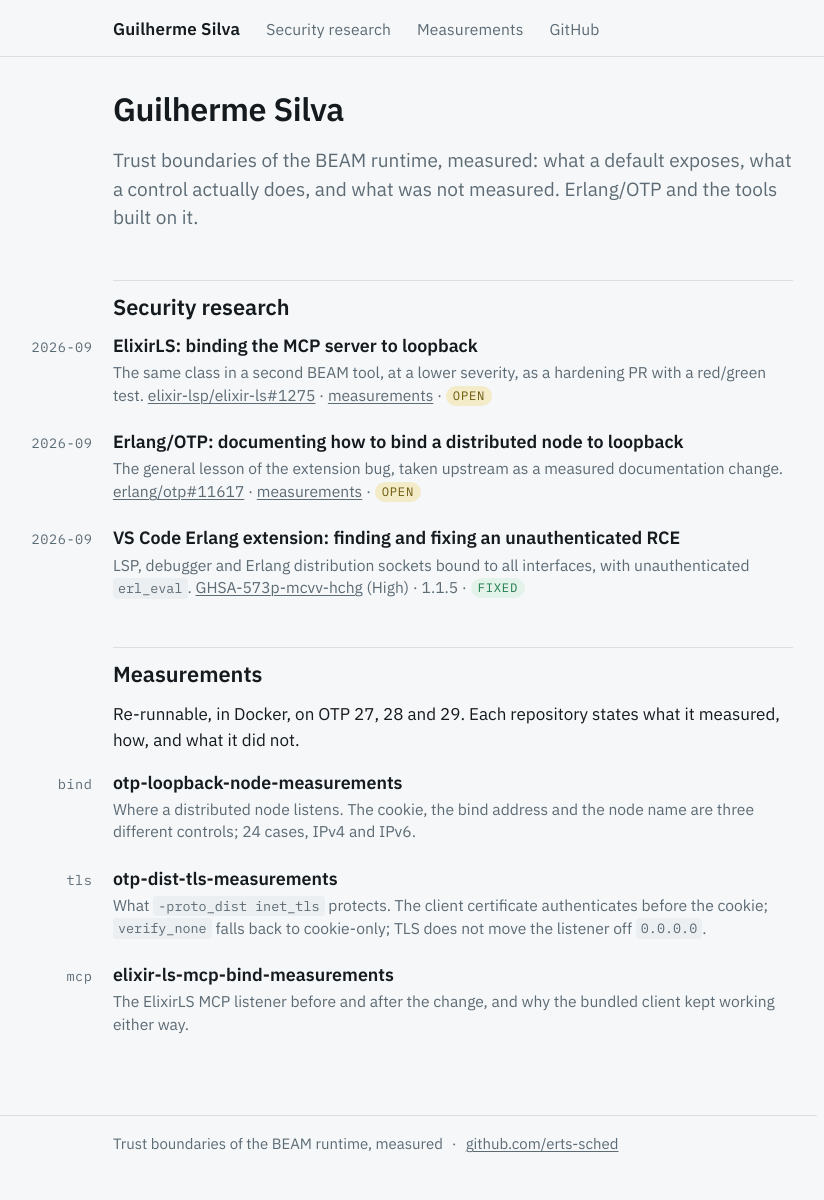
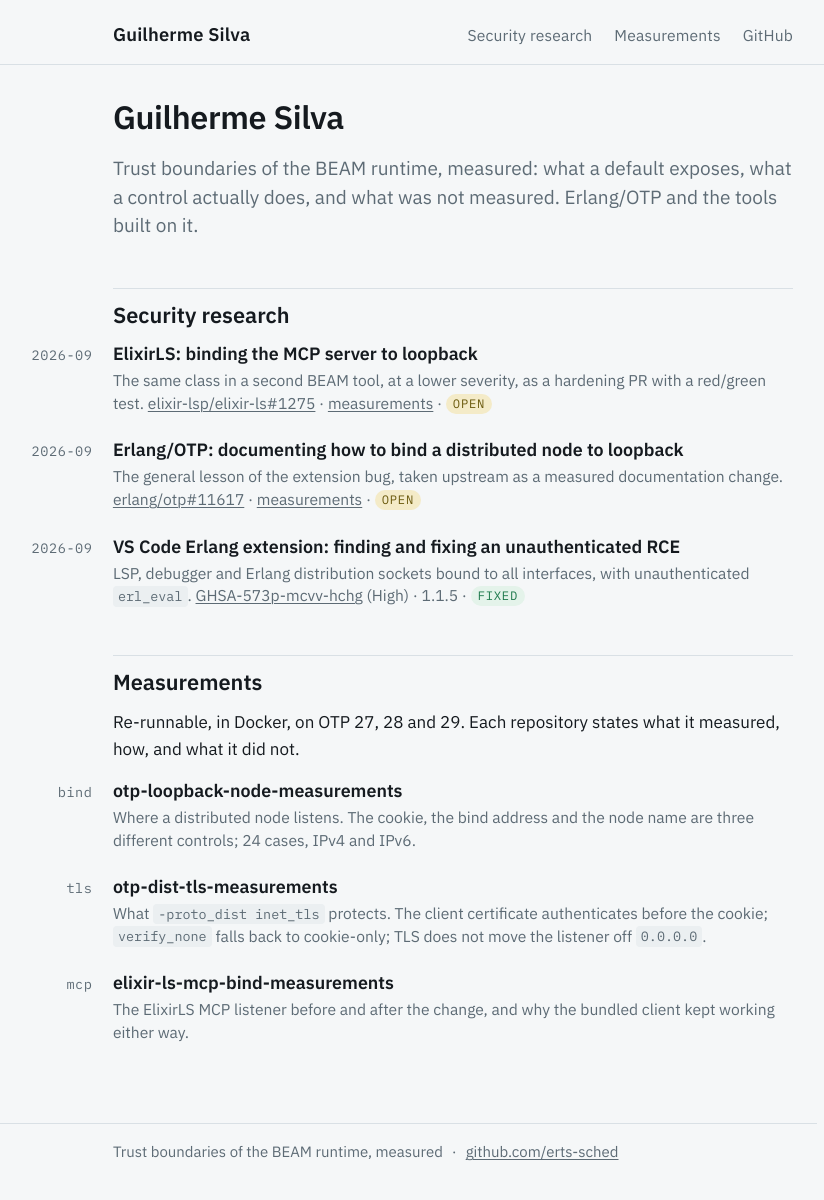
Before and after one commit to erts-sched/erts-sched.github.io, a Jekyll site: the page built from index.md, in a window 1280 px wide. Shown: the whole page, without its empty margins (250-1074 px from the left). Built offline with Jekyll 4.4.1, drawn with Linux system fonts in a browser that asks for light colours.

Commit message:
Navigation: name left, sections right within the frame; current section marked

```diff
--- a/_layouts/default.html
+++ b/_layouts/default.html
@@ -16,9 +16,11 @@
   <header class="site">
     <nav aria-label="site">
       <a class="home" href="{{ '/' | relative_url }}">{{ site.title }}</a>
-      <a href="{{ '/#security-research' | relative_url }}">Security research</a>
-      <a href="{{ '/#measurements' | relative_url }}">Measurements</a>
-      <a href="https://github.com/erts-sched" target="_blank" rel="noopener">GitHub</a>
+      <span class="sections">
+        <a href="{{ '/#security-research' | relative_url }}"{% if page.url contains '/security/' %} aria-current="true"{% endif %}>Security research</a>
+        <a href="{{ '/#measurements' | relative_url }}">Measurements</a>
+        <a href="https://github.com/erts-sched" target="_blank" rel="noopener">GitHub</a>
+      </span>
     </nav>
   </header>
 
--- a/assets/css/style.css
+++ b/assets/css/style.css
@@ -51,10 +51,12 @@ body {
 /* frame */
 header.site nav, main, footer.site { max-width: calc(var(--measure) + var(--gutter) + 48px); margin: 0 auto; padding-left: calc(24px + var(--gutter)); padding-right: 24px; }
 header.site { border-bottom: 1px solid var(--hairline); }
-header.site nav { display: flex; flex-wrap: wrap; gap: 6px 26px; align-items: baseline; padding-top: 16px; padding-bottom: 14px; }
+header.site nav { display: flex; flex-wrap: wrap; justify-content: space-between; gap: 8px 24px; align-items: baseline; padding-top: 20px; padding-bottom: 16px; }
 header.site nav a { color: var(--muted); text-decoration: none; font-size: 0.92rem; letter-spacing: 0.01em; }
 header.site nav a:hover, header.site nav a:focus-visible { color: var(--accent); }
-header.site nav a.home { color: var(--ink); font-weight: 600; font-size: 1rem; }
+header.site nav a.home { color: var(--ink); font-weight: 600; font-size: 1.08rem; }
+header.site nav .sections { display: flex; flex-wrap: wrap; gap: 6px 22px; align-items: baseline; }
+header.site nav a[aria-current] { color: var(--ink); border-bottom: 2px solid var(--accent); padding-bottom: 2px; }
 main { padding-top: 34px; padding-bottom: 56px; }
 footer.site { display: flex; flex-wrap: wrap; align-items: baseline; gap: 4px 0; border-top: 1px solid var(--hairline); padding-top: 16px; padding-bottom: 36px; color: var(--muted); font-size: 0.88rem; }
 footer.site a { color: var(--muted); }
```
